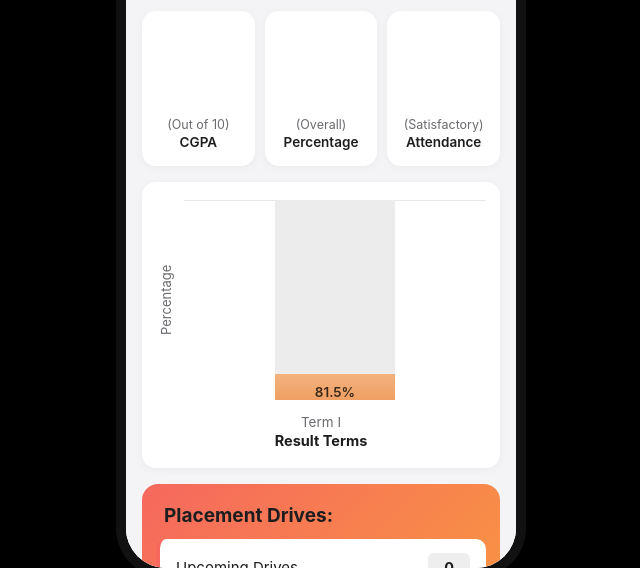
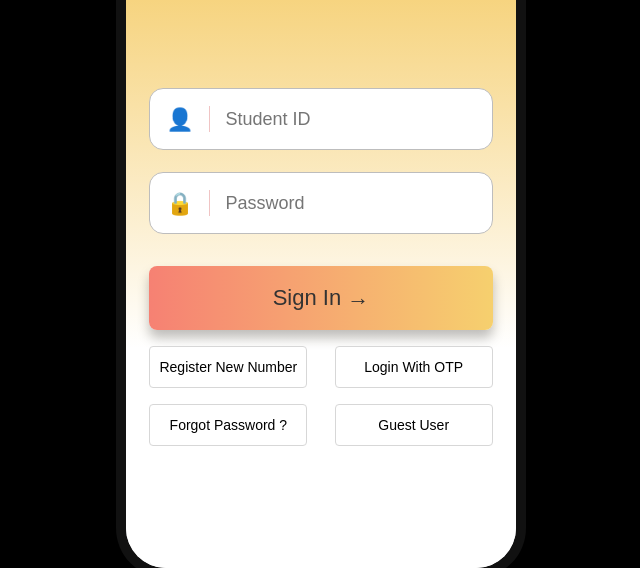
Before and after one commit to thotakarthik04/erp-clone, a website: page src/index.html in a window 1280 px wide. Shown: the part 276-844 px from the top of the page, without its empty margins (319-959 px from the left). Drawn offline with Linux system fonts and the light colour scheme.

Commit message:
fixed login structure

```diff
--- a/src/index.html
+++ b/src/index.html
@@ -532,9 +532,11 @@
     alt="NAAC">
 </div>
 
+</div>
+</div>
 
   <!-- ============ DASHBOARD SCREEN ============ -->
-  <div class="screen" id="dashboardScreen">
+  <div class="screen" id="dashboardScreen" style="display:none;">
     <div class="topbar">
       <div class="title">Dashboard</div>
       <div class="bell">&#128276;</div>
@@ -764,6 +766,7 @@
 
 function showDashboard(){
   document.getElementById("loginScreen").style.display="none";
+  document.getElementById("dashboardScreen").style.display="block";
   loadData();
 }
 
@@ -779,7 +782,8 @@ window.addEventListener("load",()=>{
     if(loggedIn==="true"){
       showDashboard();
     }else{
-      document.getElementById("loginScreen").style.display="flex";
+      document.getElementById("loginScreen").style.display="block";
+      document.getElementById("dashboardScreen").style.display="none";
     }
 
   },3000);
```
